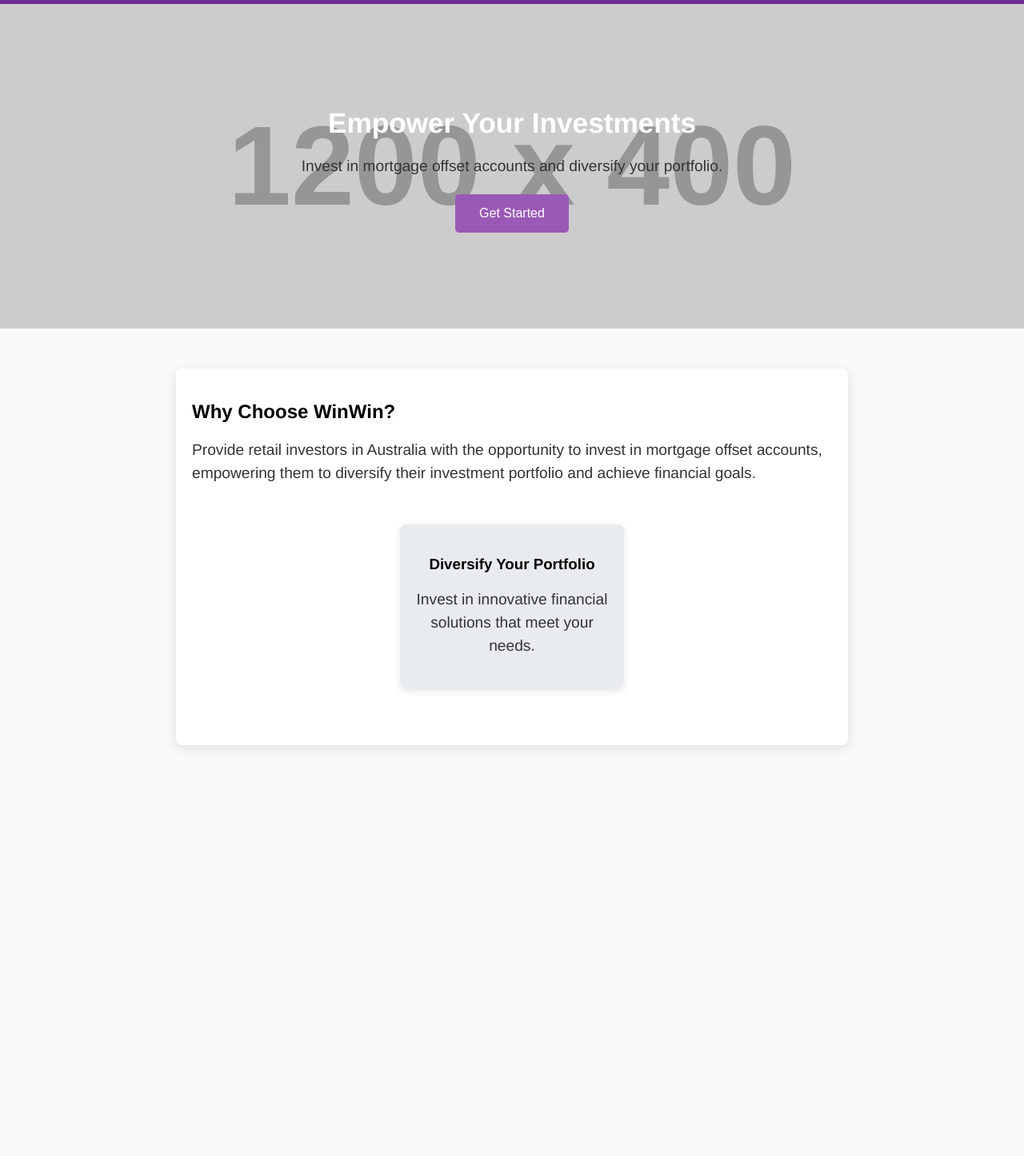
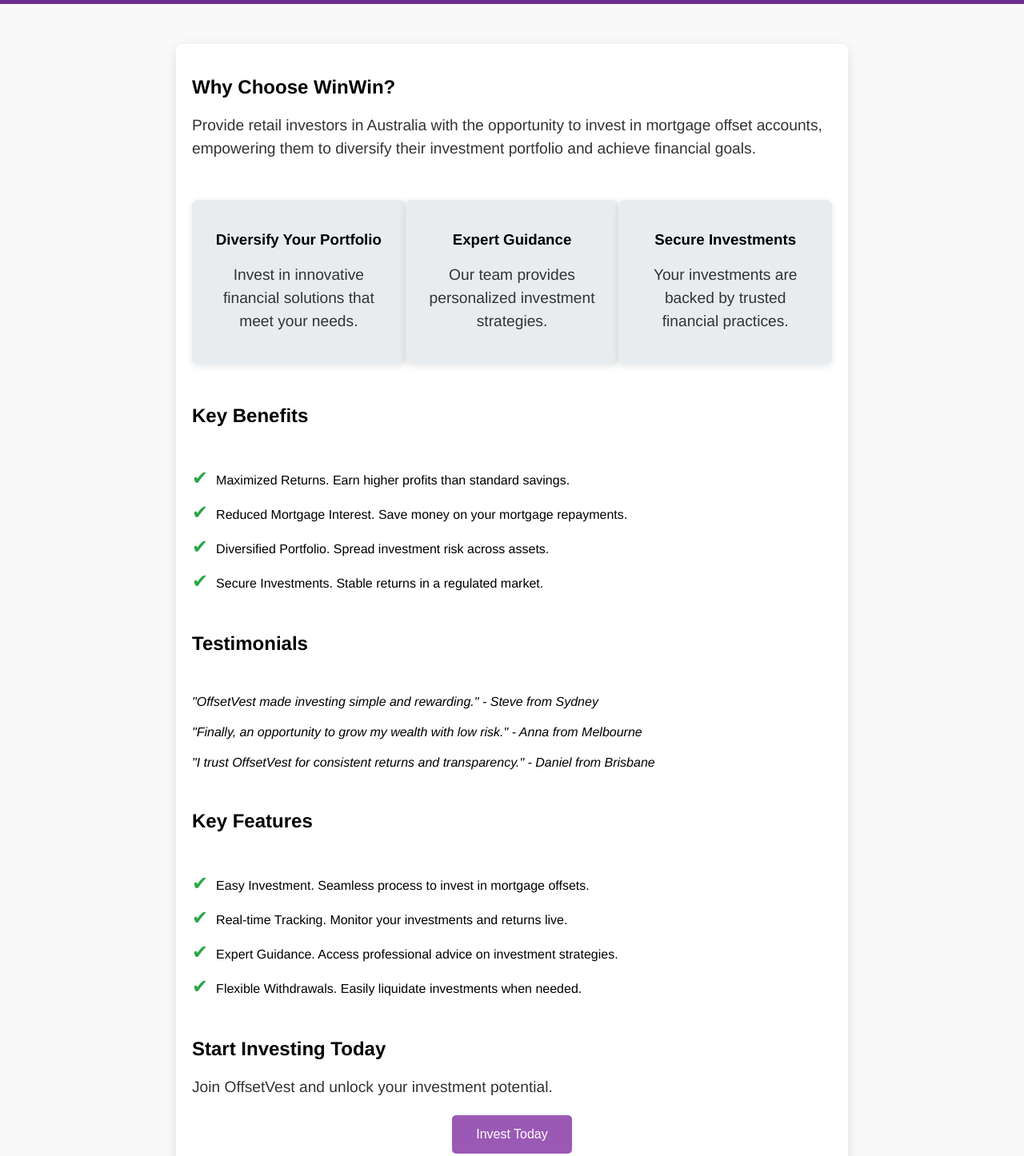
Before and after one commit to kaithmba/winwin-landing-page, a plain HTML site: page index.html in a window 1280 px wide. Shown: the part 80-1526 px from the top of the page at 80% size. Before the commit the page ends 1062 px from the top, so only its background shows below. Drawn offline with Linux system fonts and the light colour scheme; placeholder pictures from the web are drawn by us.

Commit message:
Add files via upload

```diff
--- a/index.html
+++ b/index.html
@@ -20,18 +20,6 @@
         h1 {
             margin: 0;
             font-size: 2.5em;
-        }
-        .hero {
-            background-image: url('https://via.placeholder.com/1200x400'); /* Placeholder image */
-            background-size: cover;
-            color: white;
-            text-align: center;
-            padding: 100px 20px;
-            background-color: #8e44ad; /* Medium purple */
-        }
-        .hero h2 {
-            font-size: 2.2em;
-            margin-bottom: 20px;
         }
         .content {
             margin: 50px auto;
@@ -58,6 +46,22 @@
             width: 30%;
             text-align: center;
             box-shadow: 0 2px 10px rgba(0, 0, 0, 0.1);
+        }
+        .benefits, .testimonials, .key-features {
+            margin: 50px 0;
+        }
+        .benefit, .testimonial, .key-feature {
+            margin-bottom: 15px;
+        }
+        .benefit::before, .key-feature::before {
+            content: '✔'; /* Checkmark */
+            color: #28a745; /* Green color */
+            font-size: 1.5em;
+            margin-right: 10px;
+        }
+        .testimonial {
+            font-style: italic;
+            margin: 20px 0;
         }
         button {
             background-color: #9b59b6; /* Purple button */
@@ -89,9 +93,7 @@
     </header>
 
     <div class="hero">
-        <h2>Empower Your Investments</h2>
-        <p>Invest in mortgage offset accounts and diversify your portfolio.</p>
-        <button>Get Started</button>
+        <!-- Hero section content removed -->
     </div>
 
     <div class="content">
@@ -102,3 +104,47 @@
             <div class="feature">
                 <h3>Diversify Your Portfolio</h3>
                 <p>Invest in innovative financial solutions that meet your needs.</p>
+            </div>
+            <div class="feature">
+                <h3>Expert Guidance</h3>
+                <p>Our team provides personalized investment strategies.</p>
+            </div>
+            <div class="feature">
+                <h3>Secure Investments</h3>
+                <p>Your investments are backed by trusted financial practices.</p>
+            </div>
+        </div>
+
+        <h2>Key Benefits</h2>
+        <div class="benefits">
+            <div class="benefit">Maximized Returns. Earn higher profits than standard savings.</div>
+            <div class="benefit">Reduced Mortgage Interest. Save money on your mortgage repayments.</div>
+            <div class="benefit">Diversified Portfolio. Spread investment risk across assets.</div>
+            <div class="benefit">Secure Investments. Stable returns in a regulated market.</div>
+        </div>
+
+        <h2>Testimonials</h2>
+        <div class="testimonials">
+            <div class="testimonial">"OffsetVest made investing simple and rewarding." - Steve from Sydney</div>
+            <div class="testimonial">"Finally, an opportunity to grow my wealth with low risk." - Anna from Melbourne</div>
+            <div class="testimonial">"I trust OffsetVest for consistent returns and transparency." - Daniel from Brisbane</div>
+        </div>
+
+        <h2>Key Features</h2>
+        <div class="key-features">
+            <div class="key-feature">Easy Investment. Seamless process to invest in mortgage offsets.</div>
+            <div class="key-feature">Real-time Tracking. Monitor your investments and returns live.</div>
+            <div class="key-feature">Expert Guidance. Access professional advice on investment strategies.</div>
+            <div class="key-feature">Flexible Withdrawals. Easily liquidate investments when needed.</div>
+        </div>
+
+        <h2>Start Investing Today</h2>
+        <p>Join OffsetVest and unlock your investment potential.</p>
+        <button>Invest Today</button>
+    </div>
+
+    <footer>
+        <p>&copy; 2024 WinWin. All rights reserved.</p>
+    </footer>
+</body>
+</html>
```
